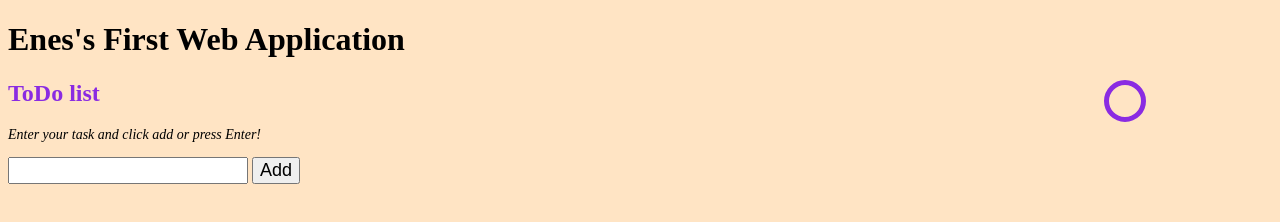
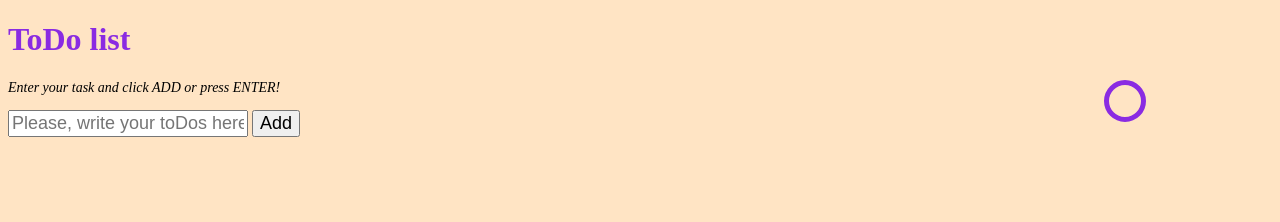
Before and after one commit to fun-projects-library/toDoList, a plain HTML site: page toDoList-frontend/index.html in a window 1280 px wide. Drawn offline with Linux system fonts and the light colour scheme; no server answers.

Commit message:
styling on html

```diff
--- a/toDoList-frontend/index.html
+++ b/toDoList-frontend/index.html
@@ -9,13 +9,12 @@
     <link href="style.css" rel="stylesheet">
 </head>
 <body>
-    <h1> Enes's First Web Application</h1>
+    <h1 id="title">ToDo list</h1>
     <div class="entire">
     <span id="tasksLeft"></span>
-    <h2 id="title">ToDo list</h2>
-    <p class="description"> Enter your task and click add or press Enter!</p>
+    <p class="description"> Enter your task and click ADD or press ENTER!</p>
 
-    <input type="text" id="todo_input" name="todo_input">
+    <input type="text" id="todo_input" name="todo_input" placeholder="Please, write your toDos here!">
     <button type="button" onclick="addItem()" id="button">Add</button>
 
     <p id="warning"></p>
--- a/toDoList-frontend/style.css
+++ b/toDoList-frontend/style.css
@@ -3,7 +3,6 @@ body {
 }
 
 #title {
-  font-size: 24px;
   color: blueviolet;
 }
 .description {
```
